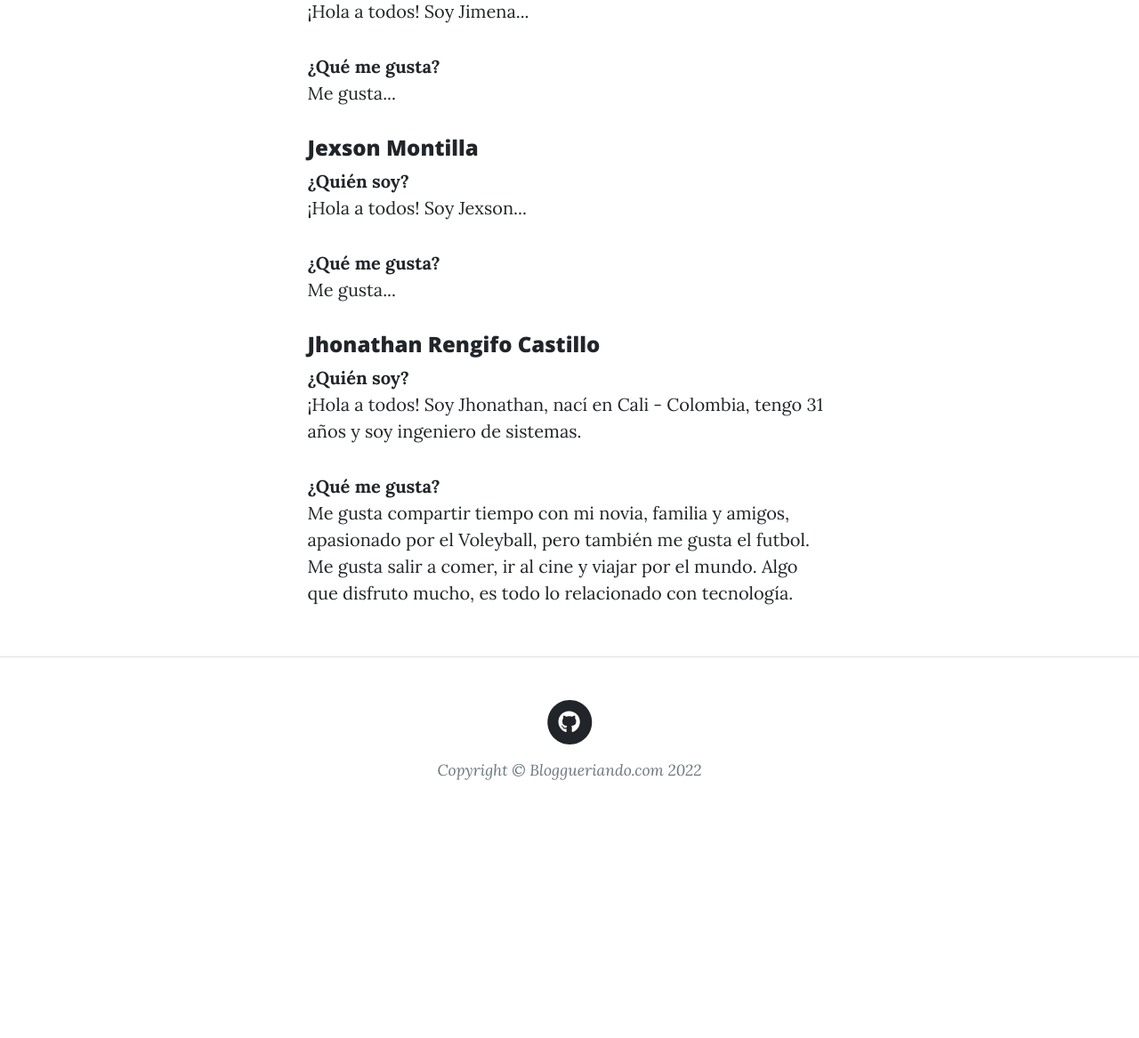
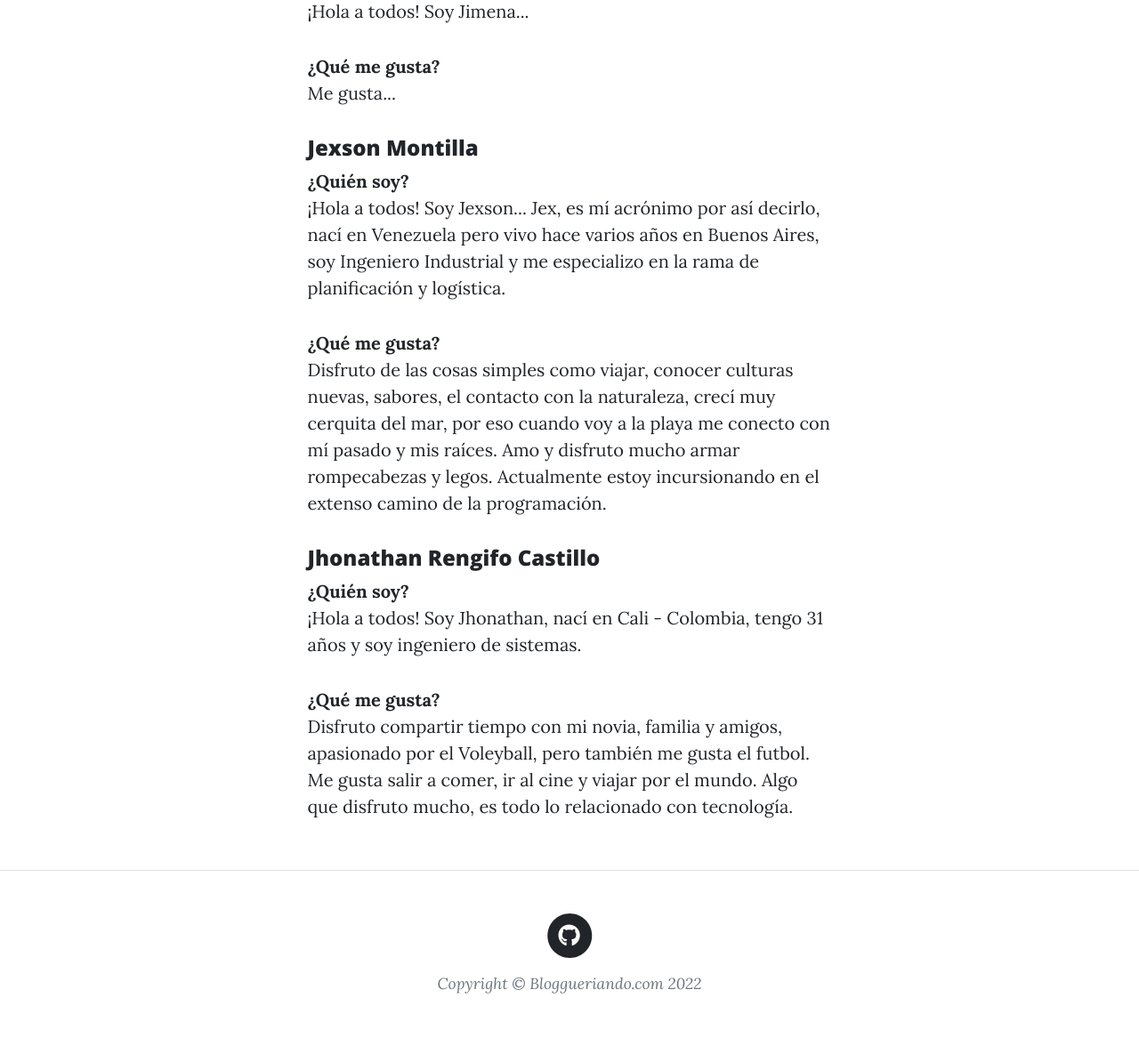
Before and after one commit to jrengifo28/BlogWebSite, a Django app: page /blog/aboutus in a window 1280 px wide. Shown: the part 649-1816 px from the top of the page at 89% size. Before the commit the page ends 1526 px from the top, so only its background shows below. Run offline with Django 4.2, Linux system fonts and the light colour scheme; the visitor is signed in with stand-in values (Sample User, id 1); some libraries are stand-ins or nearby versions.

Commit message:
Se realizaron modificaciones a la vista del about y al archivo readme

```diff
--- a/EntregaFinal/blog/templates/blog/about.html
+++ b/EntregaFinal/blog/templates/blog/about.html
@@ -76,6 +76,7 @@
             </div>
         </div>
     </header>
+
     <!-- Main Content-->
     <main class="mb-4">
         <div class="container px-4 px-lg-5">
@@ -88,15 +89,22 @@
                         <br>Me gusta...
                     <h4>Jexson Montilla</h4>
                     <strong>¿Quién soy? </strong>
-                    <br>¡Hola a todos! Soy Jexson...
+                    <br>¡Hola a todos! Soy Jexson... Jex, es mí acrónimo por así decirlo, nací en Venezuela
+                    pero vivo hace varios años en Buenos Aires, soy
+                    Ingeniero Industrial y me especializo en la rama de planificación y logística.
                     <p><strong>¿Qué me gusta? </strong>
-                        <br>Me gusta...
+                        <br>Disfruto de las cosas simples como viajar, conocer culturas nuevas, sabores, el contacto con
+                        la naturaleza, crecí muy
+                        cerquita del mar, por eso cuando voy a la playa me conecto con mí pasado y mis raíces. Amo y
+                        disfruto mucho armar
+                        rompecabezas y legos.
+                        Actualmente estoy incursionando en el extenso camino de la programación.
                     <h4>Jhonathan Rengifo Castillo</h4>
                     <strong>¿Quién soy? </strong>
                     <br>¡Hola a todos! Soy Jhonathan, nací en Cali - Colombia, tengo 31 años y soy ingeniero de
                     sistemas.
                     <p><strong>¿Qué me gusta?</strong>
-                        <br>Me gusta compartir tiempo con mi novia, familia y amigos, apasionado por el
+                        <br>Disfruto compartir tiempo con mi novia, familia y amigos, apasionado por el
                         Voleyball, pero también me gusta el futbol. Me gusta salir a comer, ir al cine y viajar por el
                         mundo. Algo que disfruto mucho, es todo lo relacionado con tecnología.
                     </p>
@@ -104,6 +112,7 @@
             </div>
         </div>
     </main>
+
     <!-- Footer-->
     <footer class="border-top">
         <div class="container px-4 px-lg-5">
@@ -124,6 +133,7 @@
             </div>
         </div>
     </footer>
+
     <!-- Bootstrap core JS-->
     <script src="https://cdn.jsdelivr.net/npm/bootstrap@5.1.3/dist/js/bootstrap.bundle.min.js"></script>
     <!-- Core theme JS-->
```
Also changed, not shown: README.md.
